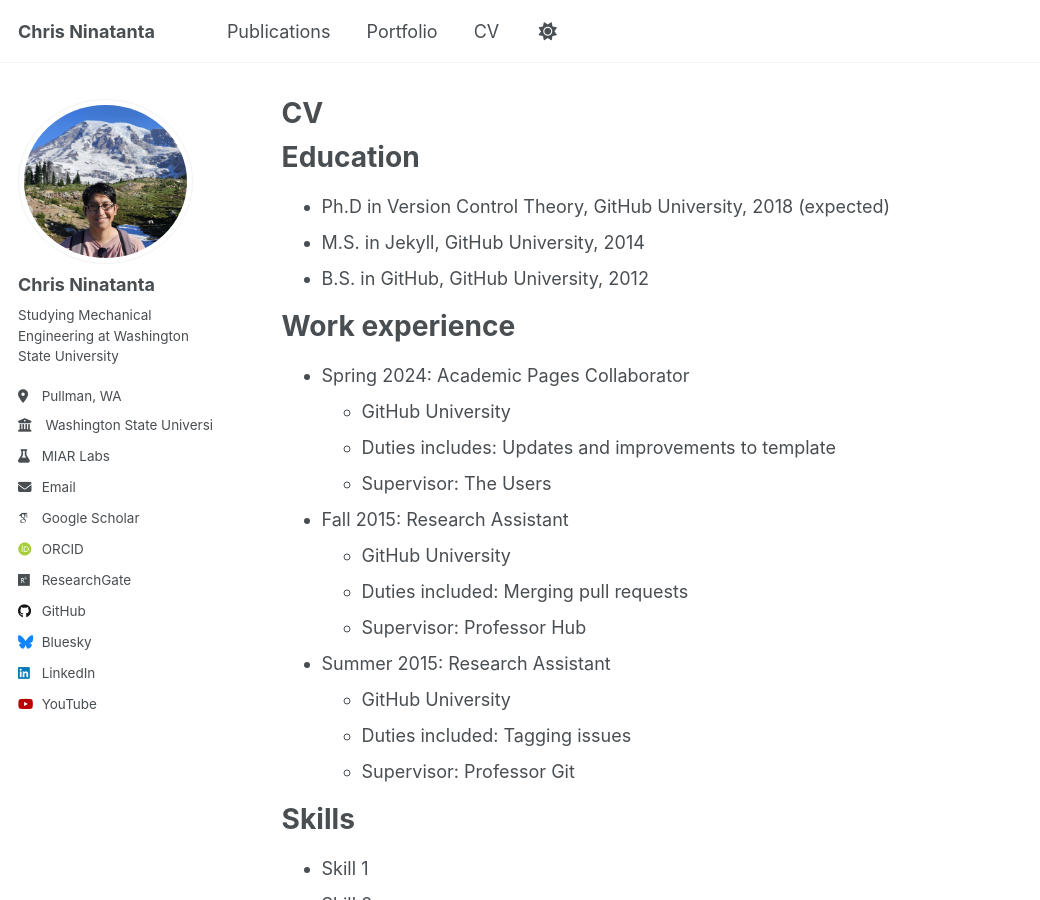
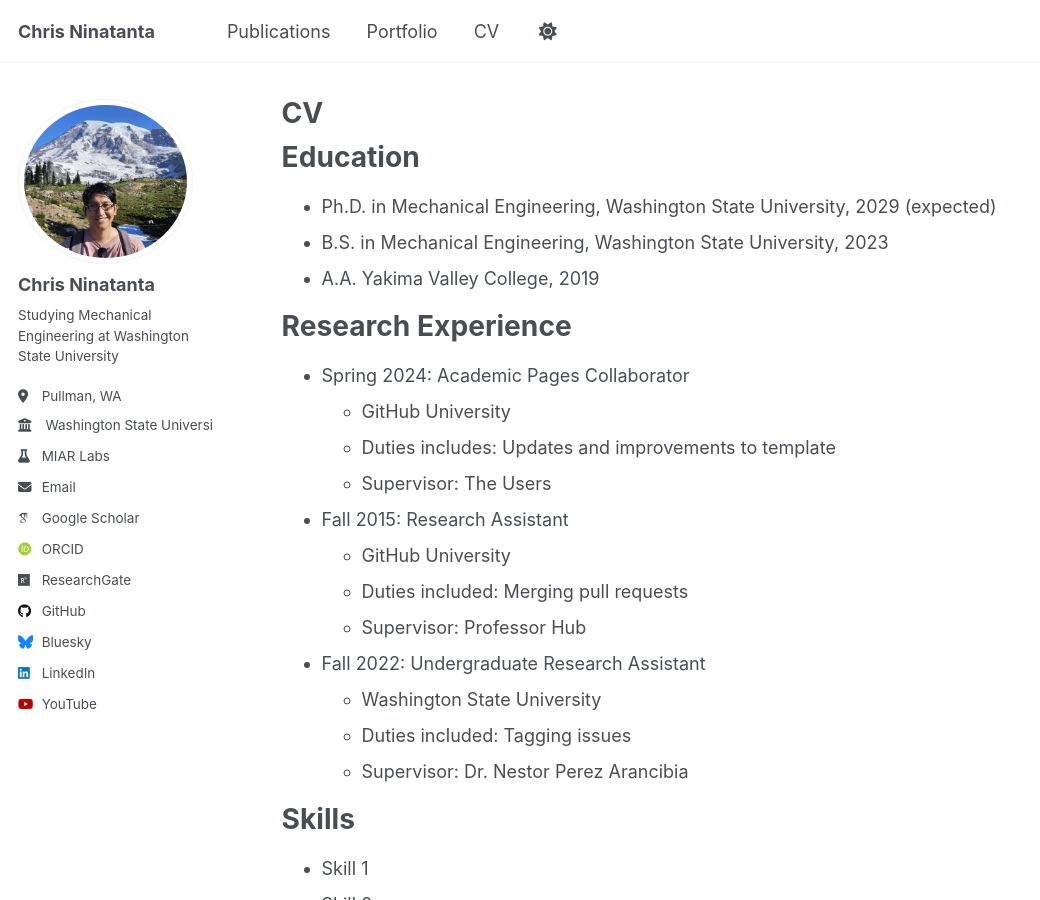
Before and after one commit to C-Ninatanta/c-ninatanta.github.io, a Jekyll site: the page built from _pages/cv.md, in a window 1280 px wide and 900 px high. Shown: the whole window, without its empty margins (0-1040 px from the left). Built offline with Jekyll 4.4.1, drawn with Linux system fonts in a browser that asks for light colours; some web fonts are replaced; a script that is not in the unit is left out.

Commit message:
Update cv.md

```diff
--- a/_pages/cv.md
+++ b/_pages/cv.md
@@ -11,11 +11,11 @@ redirect_from:
 
 Education
 ======
-* Ph.D in Version Control Theory, GitHub University, 2018 (expected)
-* M.S. in Jekyll, GitHub University, 2014
-* B.S. in GitHub, GitHub University, 2012
+* Ph.D. in Mechanical Engineering, Washington State University, 2029 (expected)
+* B.S. in Mechanical Engineering, Washington State University, 2023
+* A.A. Yakima Valley College, 2019
 
-Work experience
+Research Experience
 ======
 * Spring 2024: Academic Pages Collaborator
   * GitHub University
@@ -27,10 +27,10 @@ Work experience
   * Duties included: Merging pull requests
   * Supervisor: Professor Hub
 
-* Summer 2015: Research Assistant
-  * GitHub University
+* Fall 2022: Undergraduate Research Assistant
+  * Washington State University
   * Duties included: Tagging issues
-  * Supervisor: Professor Git
+  * Supervisor: Dr. Nestor Perez Arancibia
 
 Skills
 ======
```
